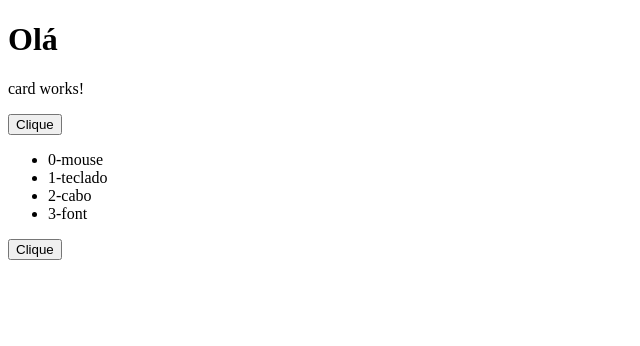
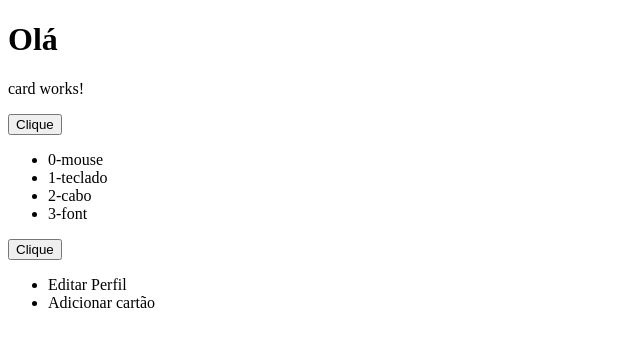
Before and after one commit to moniquetrotta/angular-diretivas-spa, an Angular app: page / in a window 1280 px wide. Shown: the top 346 px of the page, without its empty margins (0-640 px from the left). Built offline with nearby package versions, Linux system fonts and the light colour scheme.

Commit message:
ngSwitchCase blocos condicionais

```diff
--- a/src/app/card/card.component.html
+++ b/src/app/card/card.component.html
@@ -8,3 +8,27 @@
   </li>
 </ul>
 <button (click)="adicionar()">Clique</button>
+
+<div [ngSwitch]="menuType">
+  <div *ngSwitchDefault>
+    <ul>
+      <li>Editar Perfil</li>
+      <li>Adicionar cartão</li>
+    </ul>
+  </div>
+  <div *ngSwitchCase="'admin'">
+    <ul>
+      <li>Editar Perfil</li>
+      <li>Adicionar cartão</li>
+      <li>gerenciar usuarios</li>
+    </ul>
+  </div>
+  <div *ngSwitchCase="'superuser'">
+    <ul>
+      <li>Editar Perfil</li>
+      <li>Adicionar cartão</li>
+      <li>gerenciar usuarios</li>
+      <li>gerenciar admins</li>
+    </ul>
+  </div>
+</div>
--- a/src/app/card/card.component.ts
+++ b/src/app/card/card.component.ts
@@ -8,7 +8,7 @@
 export class CardComponent implements OnInit {
 
   produtos:string[] = []
-
+  menuType:string = ""
   constructor() {
     this.produtos=[
       "mouse",
@@ -28,4 +28,5 @@
     alert(index)
     this.produtos.splice(index, 1)
   }
+
 }
```
